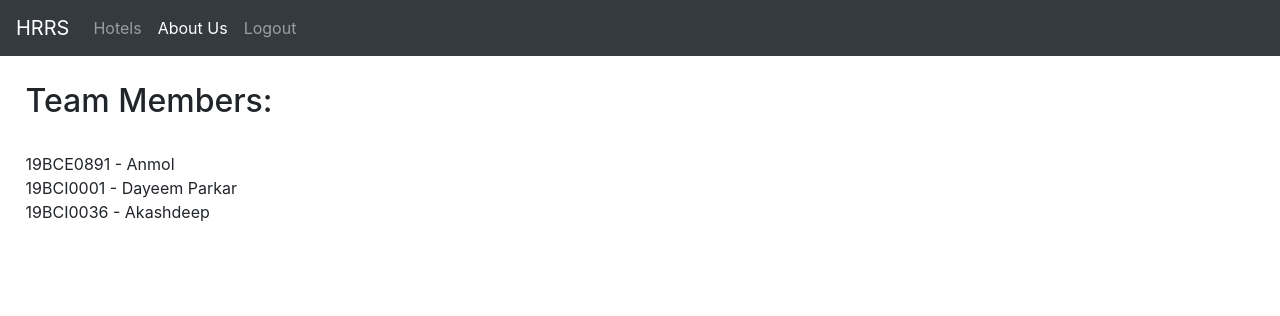
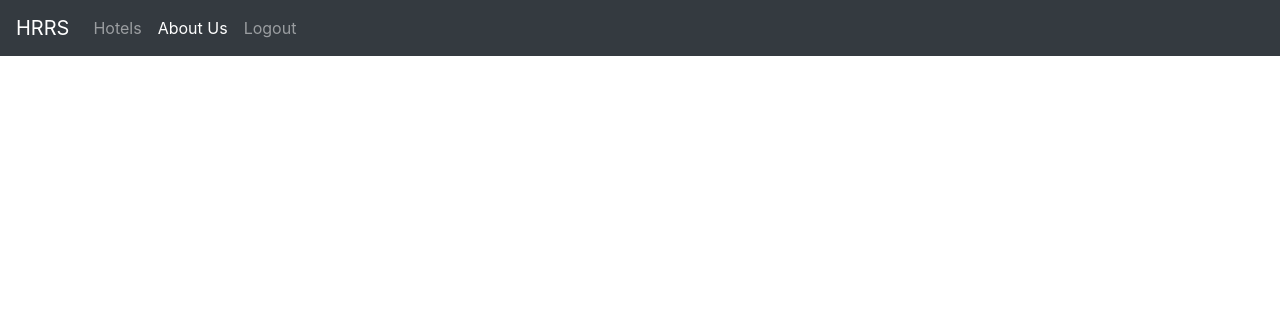
Before and after one commit to aastha-0711/Hotel-Room-Recommendation-System, a Flask app: page /about in a window 1280 px wide. Shown: the top 316 px of the page. Run offline with Flask 3, Linux system fonts and the light colour scheme; parts of the project's set-up code (start-up, migrations or seed data) failed here and were passed over; some libraries are stand-ins or nearby versions.

Commit message:
about.html

```diff
--- a/templates/about.html
+++ b/templates/about.html
@@ -66,18 +66,5 @@
                {% endfor %}
          {% endif %}
       {% endwith %}
-
-    <div style="padding:2%;">
-        <h2>Team Members:</h2><br>
-          <div>
-            19BCE0891 - Anmol
-          </div>
-          <div>
-            19BCI0001 - Dayeem Parkar
-          </div>
-          <div>
-            19BCI0036 - Akashdeep
-          </div>
-    </div>
   </body>
 </html>
```
